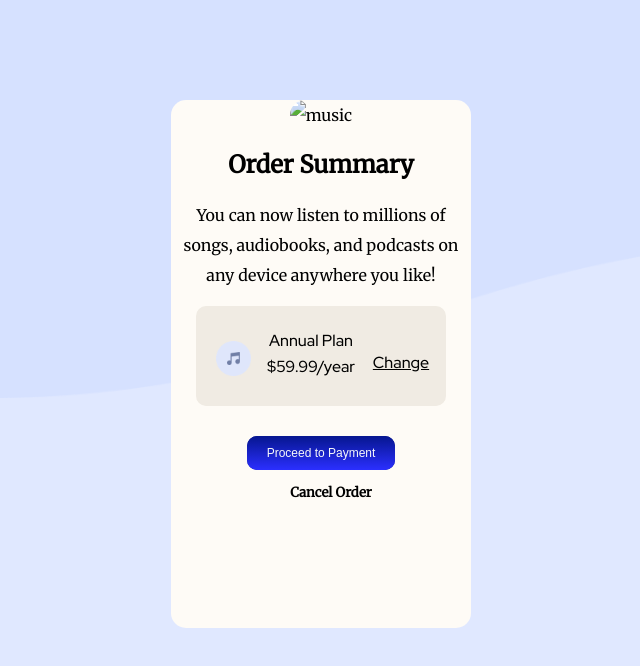
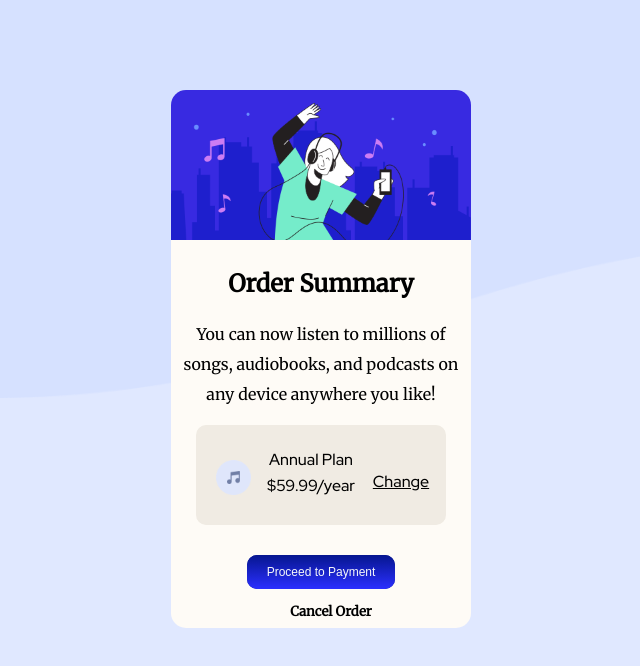
Before and after one commit to Msarthaksharma/frontend, a plain HTML site: page index.html in a window 1280 px wide. Shown: the top 666 px of the page, without its empty margins (389-1029 px from the left). Drawn offline with Linux system fonts and the light colour scheme.

Commit message:
Update index.html

```diff
--- a/index.html
+++ b/index.html
@@ -13,7 +13,7 @@
 <body>
   <img src="top.png" alt="background">
   <div class="design">
-    <img class="logo"src="images/illustration-hero.png" alt="music">
+    <img class="logo"src="illustration-hero.png" alt="music">
     <h2>Order Summary</h2>
     <p>You can now listen to millions of songs, audiobooks, and podcasts on any
     device anywhere you like!</p>
```
